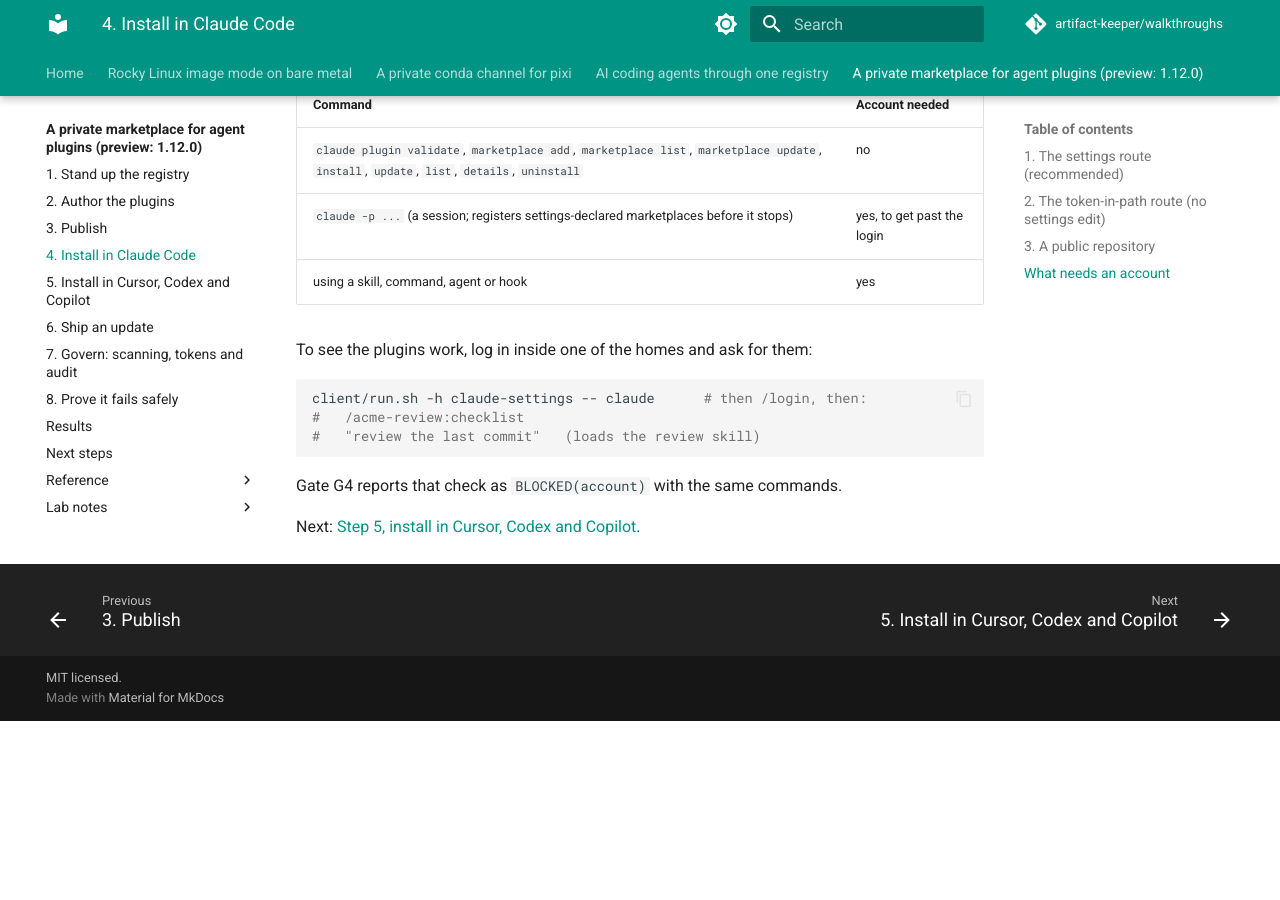
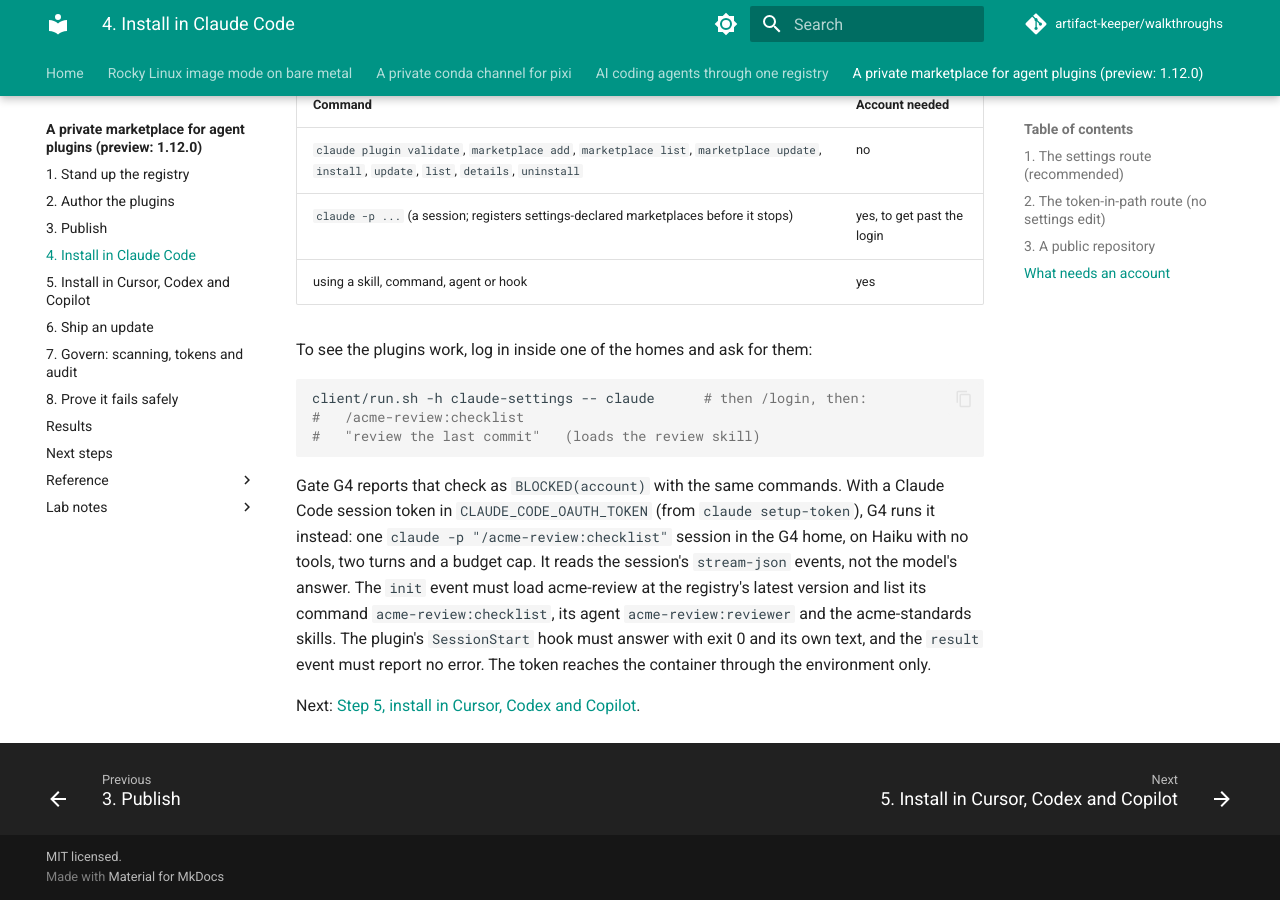
Before and after one commit to artifact-keeper/walkthroughs, an MkDocs documentation site: the page built from docs/private-agent-plugin-marketplace/4-install-in-claude-code.md, in a window 1280 px wide and 900 px high, scrolled down 3673 px. Built offline with MkDocs 1.6.1 and Material for MkDocs 9.7.7, drawn with Linux system fonts in a browser that asks for light colours; comment, search, counter and statistics services are not loaded; before the commit the page ends 4394 px from its top, so only the background shows below that.

Commit message:
private-agent-plugin-marketplace: verify a real Claude Code session (G4)
G4's last check, a signed-in session using the plugin, was always
BLOCKED(account). With CLAUDE_CODE_OAUTH_TOKEN set (claude setup-token),
it now runs one bounded session in the G4 home: claude -p
"/acme-review:checklist" on haiku, no tools, two turns, a budget cap,
nothing persisted. The checks read the stream-json events, not the
model's answer:

- the init event loads acme-review at the registry's latest version
  and lists its command, its reviewer agent and the acme-standards
  skills;
- the SessionStart hook answers with exit 0 and the text its command
  in hooks.json echoes;
- the result event reports no error.

Without the token the check stays BLOCKED(account). client/run.sh -c
passes the token into the container by name only.

````diff
--- a/docs/private-agent-plugin-marketplace/4-install-in-claude-code.md
+++ b/docs/private-agent-plugin-marketplace/4-install-in-claude-code.md
@@ -156,6 +156,13 @@
 #   "review the last commit"   (loads the review skill)
 ```
 
-Gate G4 reports that check as `BLOCKED(account)` with the same commands.
+Gate G4 reports that check as `BLOCKED(account)` with the same commands. With a Claude Code
+session token in `CLAUDE_CODE_OAUTH_TOKEN` (from `claude setup-token`), G4 runs it instead: one
+`claude -p "/acme-review:checklist"` session in the G4 home, on Haiku with no tools, two turns
+and a budget cap. It reads the session's `stream-json` events, not the model's answer. The
+`init` event must load acme-review at the registry's latest version and list its command
+`acme-review:checklist`, its agent `acme-review:reviewer` and the acme-standards skills. The
+plugin's `SessionStart` hook must answer with exit 0 and its own text, and the `result` event
+must report no error. The token reaches the container through the environment only.
 
 Next: [Step 5, install in Cursor, Codex and Copilot](5-install-in-cursor-codex-copilot.md).
--- a/private-agent-plugin-marketplace/gates/README.md
+++ b/private-agent-plugin-marketplace/gates/README.md
@@ -2,7 +2,7 @@
 
 `run-all.sh [g01 ...]` runs the gates and prints one line per check: `PASS`, `FAIL`,
 `BLOCKED(account)` when the check needs a signed-in agent account (the line says what to run
-after logging in), or `BLOCKED(Fn)` when it needs an Artifact Keeper fix the running backend
+after logging in; G4's runs instead when `CLAUDE_CODE_OAUTH_TOKEN` is set), or `BLOCKED(Fn)` when it needs an Artifact Keeper fix the running backend
 does not have (`Fn` is in the walkthrough's findings). Checks assert on status codes, exit
 codes and documents, never on message text. Results accumulate in `../out/gates/results.tsv`,
 logs in `../out/gates/gNN.log`, durations in `../out/gates/timings.tsv`.
@@ -12,7 +12,7 @@
 | G1 Auth: 401 / 200 / 403 matrix, cross-repository token, public repository, no credential in a committed file | `g01-auth.sh` |
 | G2 Publish rules: 409 on overwrite, 400 for each ambiguous upload, none indexed | `g02-publish-rules.sh` |
 | G3 Index contract: Claude Code rules, sha256 of the bytes, membership and latest per harness, ETag and 304, cache headers | `g03-index-contract.sh` |
-| G4 Claude Code end to end: settings route, install, the cache equals the zip | `g04-claude-code.sh` |
+| G4 Claude Code end to end: settings route, install, the cache equals the zip; with `CLAUDE_CODE_OAUTH_TOKEN`, a signed-in session loads the plugin's command, agent, skills and hook and runs the command | `g04-claude-code.sh` |
 | G5 Tampering: a mirror with a changed zip under the genuine sha256; ak and Claude Code refuse | `g05-tampering.sh` |
 | G6 Immutability after delete: fall back, 409 for new bytes, 201 for identical bytes | `g06-immutability.sh` |
 | G7 Scan gate: block_unscanned hides and refuses until the scan completes | `g07-scan-gate.sh` |
````
Also changed, not shown: 2 other files.
